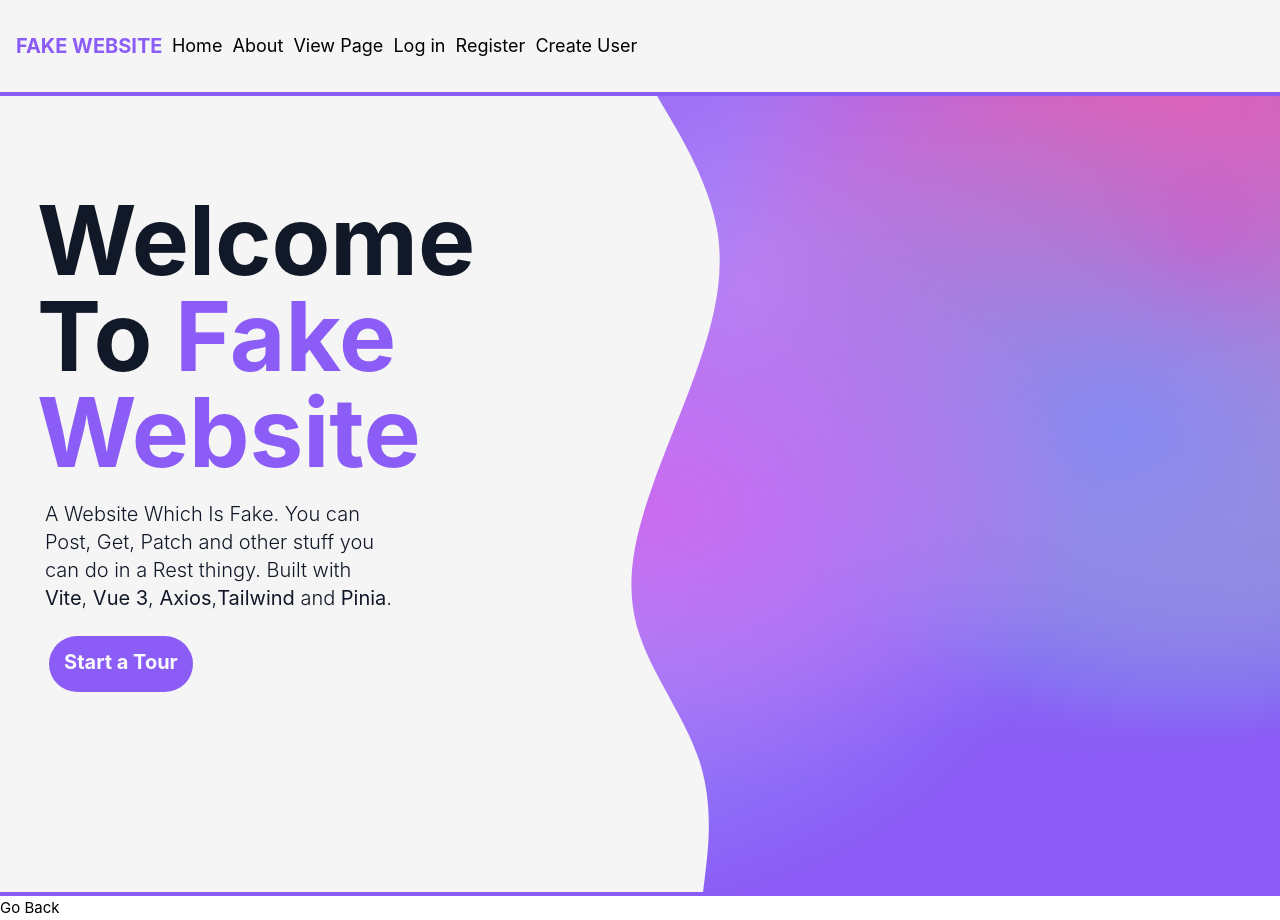
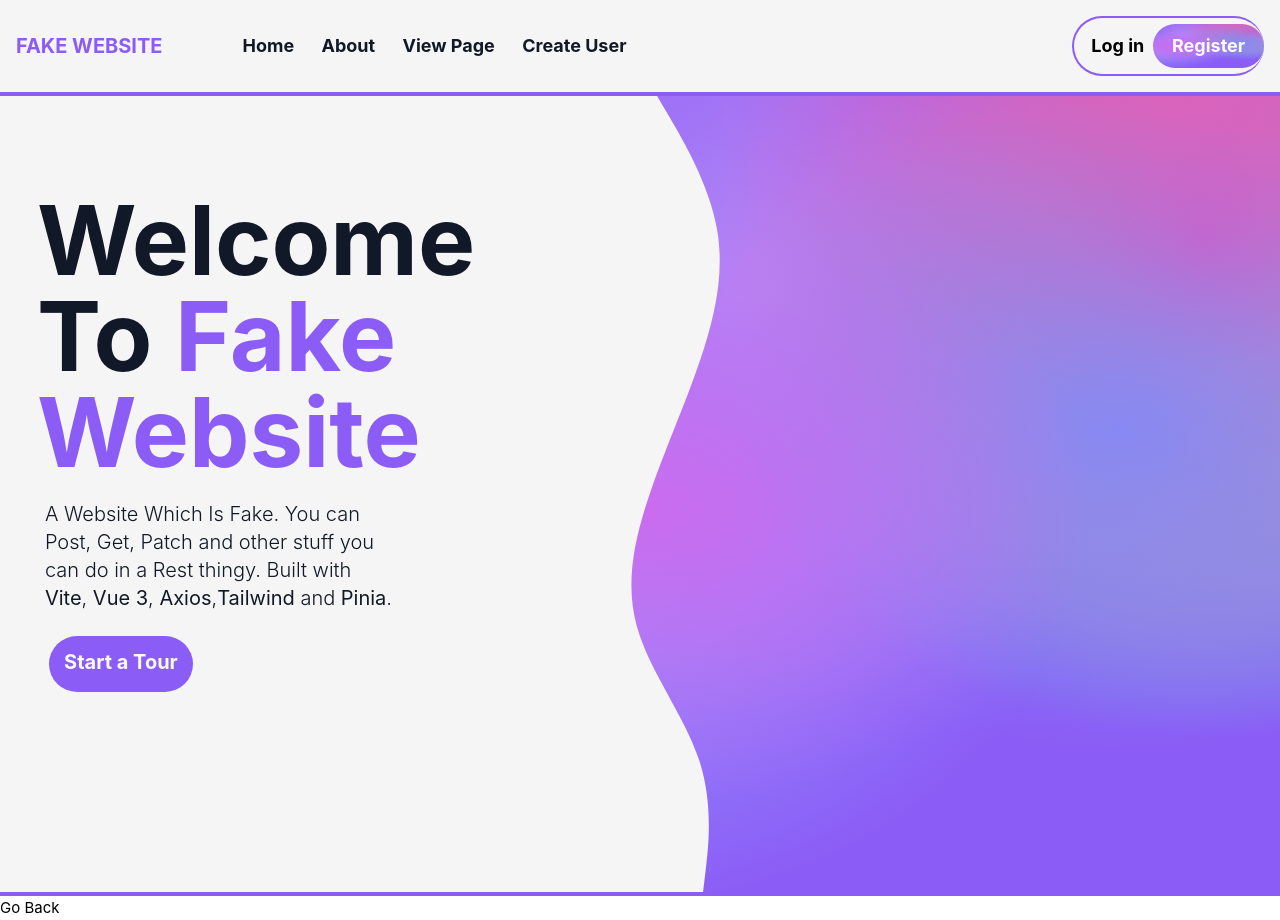
Before and after one commit to LueKely/Fake-Website, a Vue app: page / in a window 1280 px wide. Built offline with nearby package versions, Linux system fonts and the light colour scheme.

Commit message:
Edited Nav bar

```diff
--- a/src/App.vue
+++ b/src/App.vue
@@ -16,16 +16,49 @@
 	<div
 		class="w-full h-24 p-4 bg-neutral-100 border-b-4 border-violet-500 flex items-center"
 	>
-		<nav class="font-bold text-lg flex">
+		<div>
 			<RouterLink class="text-violet-500 font-bold text-xl" to="/"
-				>FAKE WEBSITE &nbsp;</RouterLink
+				>FAKE WEBSITE
+			</RouterLink>
+		</div>
+
+		<nav
+			class="font-bold text-lg flex items-center justify-between w-[30vw] mr-auto ml-[5rem]"
+		>
+			<RouterLink
+				class="font-bold text-gray-900 hover:text-gray-500 transition-all ease-in-out"
+				to="/"
+				>Home</RouterLink
 			>
-			<RouterLink to="/">Home &nbsp;</RouterLink>
-			<RouterLink to="/about">About &nbsp;</RouterLink>
-			<RouterLink to="/PageView/Page/1">View Page &nbsp;</RouterLink>
-			<RouterLink to="/LogIn">Log in &nbsp;</RouterLink>
-			<RouterLink to="/Register">Register &nbsp;</RouterLink>
-			<RouterLink to="/Create">Create User &nbsp;</RouterLink>
+			<RouterLink
+				class="font-bold text-gray-900 hover:text-gray-500 transition-all ease-in-out"
+				to="/about"
+				>About
+			</RouterLink>
+			<RouterLink
+				class="font-bold text-gray-900 hover:text-gray-500 transition-all ease-in-out"
+				to="/PageView/Page/1"
+				>View Page
+			</RouterLink>
+
+			<RouterLink
+				class="font-bold text-gray-900 hover:text-gray-500 transition-all ease-in-out"
+				to="/Create"
+				>Create User
+			</RouterLink>
+		</nav>
+
+		<nav
+			class="w-[15vw] h-[7.5vh] m-0 font-bold text-lg flex border-violet-500 border-2 border-r-0 rounded-full items-center justify-between"
+		>
+			<RouterLink class="font-bold w-20 text-center" to="/LogIn"
+				>&nbsp; Log in</RouterLink
+			>
+			<RouterLink
+				class="font-bold w-28 text-center bg-WaveColor bg-violet-500 text-neutral-50 rounded-full p-2 border-violet-500"
+				to="/Register"
+				>Register
+			</RouterLink>
 		</nav>
 	</div>
 
```
